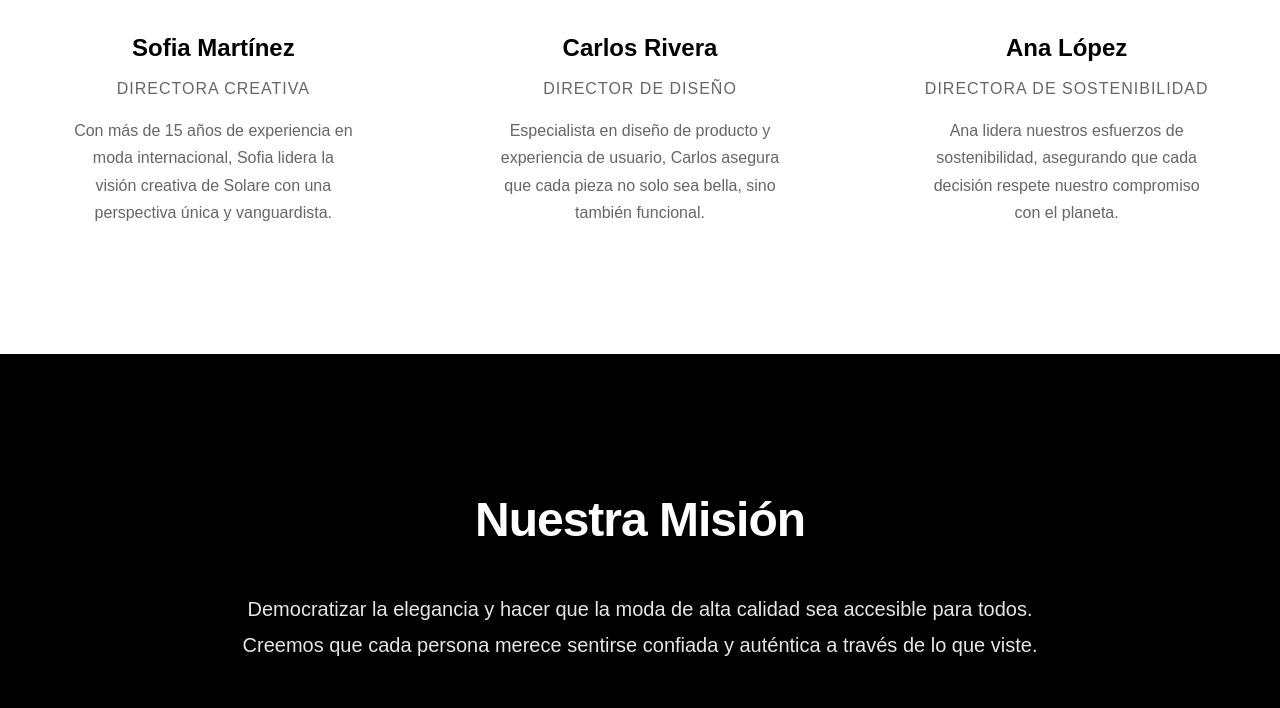
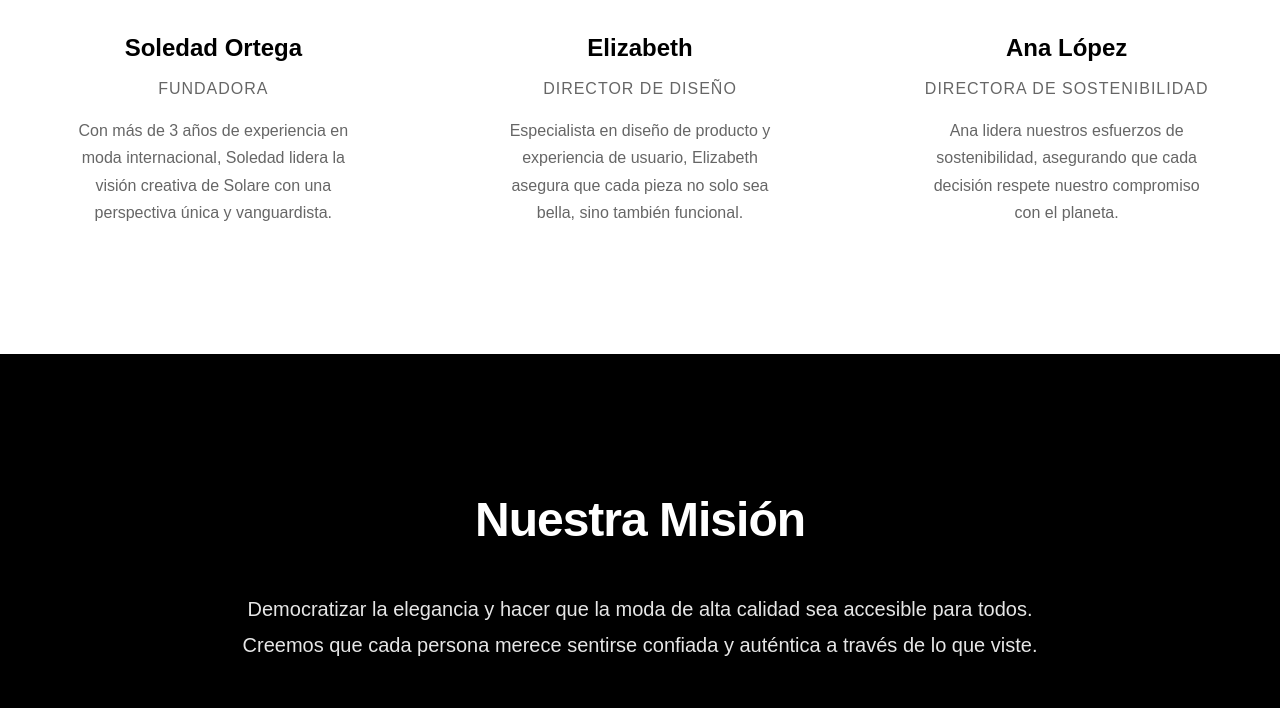
Before and after one commit to penagonzalo743-design/Solare, a plain HTML site: page html/nosotros.html in a window 1280 px wide. Shown: the part 2891-3599 px from the top of the page. Drawn offline with Linux system fonts and the light colour scheme; no server answers; files whose address does not match are found by name.

Commit message:
modificacion de textos en nosotros.html, [nombres reales de la empresa]

```diff
--- a/html/nosotros.html
+++ b/html/nosotros.html
@@ -155,16 +155,16 @@
               <div class="member-image">
                 <img
                   src="https://images.unsplash.com/photo-1494790108755-2616b612b786?q=80&w=687&auto=format&fit=crop&ixlib=rb-4.1.0&ixid=M3wxMjA3fDB8MHxwaG90by1wYWdlfHx8fGVufDB8fHx8fA%3D%3D"
-                  alt="Sofia Martínez"
+                  alt="Soledad Ortega"
                 />
               </div>
               <div class="member-info">
-                <h3>Sofia Martínez</h3>
-                <p class="member-role">Directora Creativa</p>
+                <h3>Soledad Ortega</h3>
+                <p class="member-role">Fundadora</p>
                 <p class="member-bio">
-                  Con más de 15 años de experiencia en moda internacional, Sofia
-                  lidera la visión creativa de Solare con una perspectiva única
-                  y vanguardista.
+                  Con más de 3 años de experiencia en moda internacional,
+                  Soledad lidera la visión creativa de Solare con una
+                  perspectiva única y vanguardista.
                 </p>
               </div>
             </div>
@@ -176,12 +176,12 @@
                 />
               </div>
               <div class="member-info">
-                <h3>Carlos Rivera</h3>
+                <h3>Elizabeth</h3>
                 <p class="member-role">Director de Diseño</p>
                 <p class="member-bio">
                   Especialista en diseño de producto y experiencia de usuario,
-                  Carlos asegura que cada pieza no solo sea bella, sino también
-                  funcional.
+                  Elizabeth asegura que cada pieza no solo sea bella, sino
+                  también funcional.
                 </p>
               </div>
             </div>
--- a/js/nosotros.js
+++ b/js/nosotros.js
@@ -37,7 +37,7 @@ document.addEventListener('DOMContentLoaded', function() {
         .catch((err) => console.error('Error cargando navbar:', err));
 
     // Load footer
-    fetch('../layout/footer/footer.html')
+    fetch('../html/footer.html')
         .then((res) => res.text())
         .then((html) => {
             const footerContainer = document.getElementById('footer');
```
